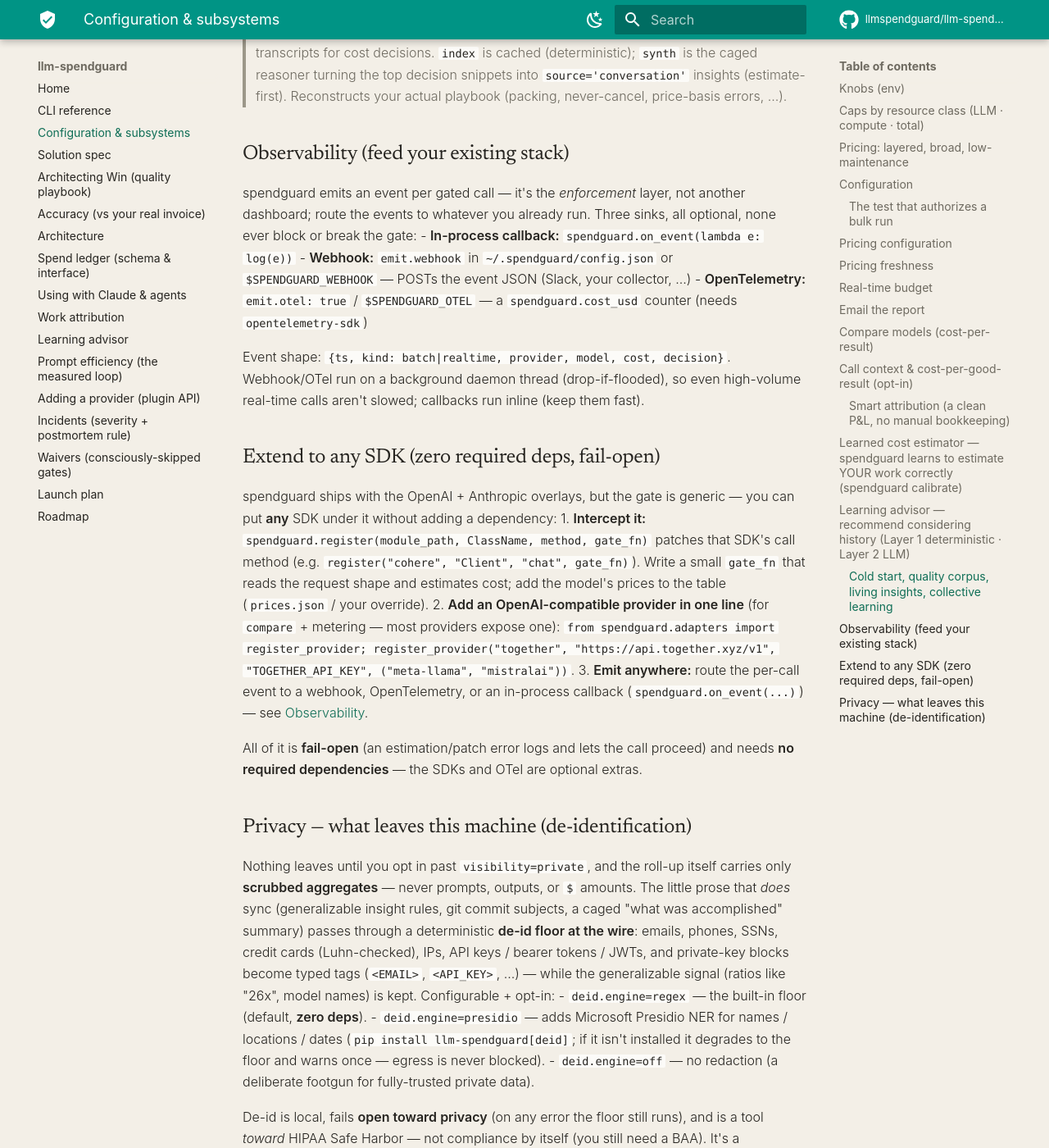
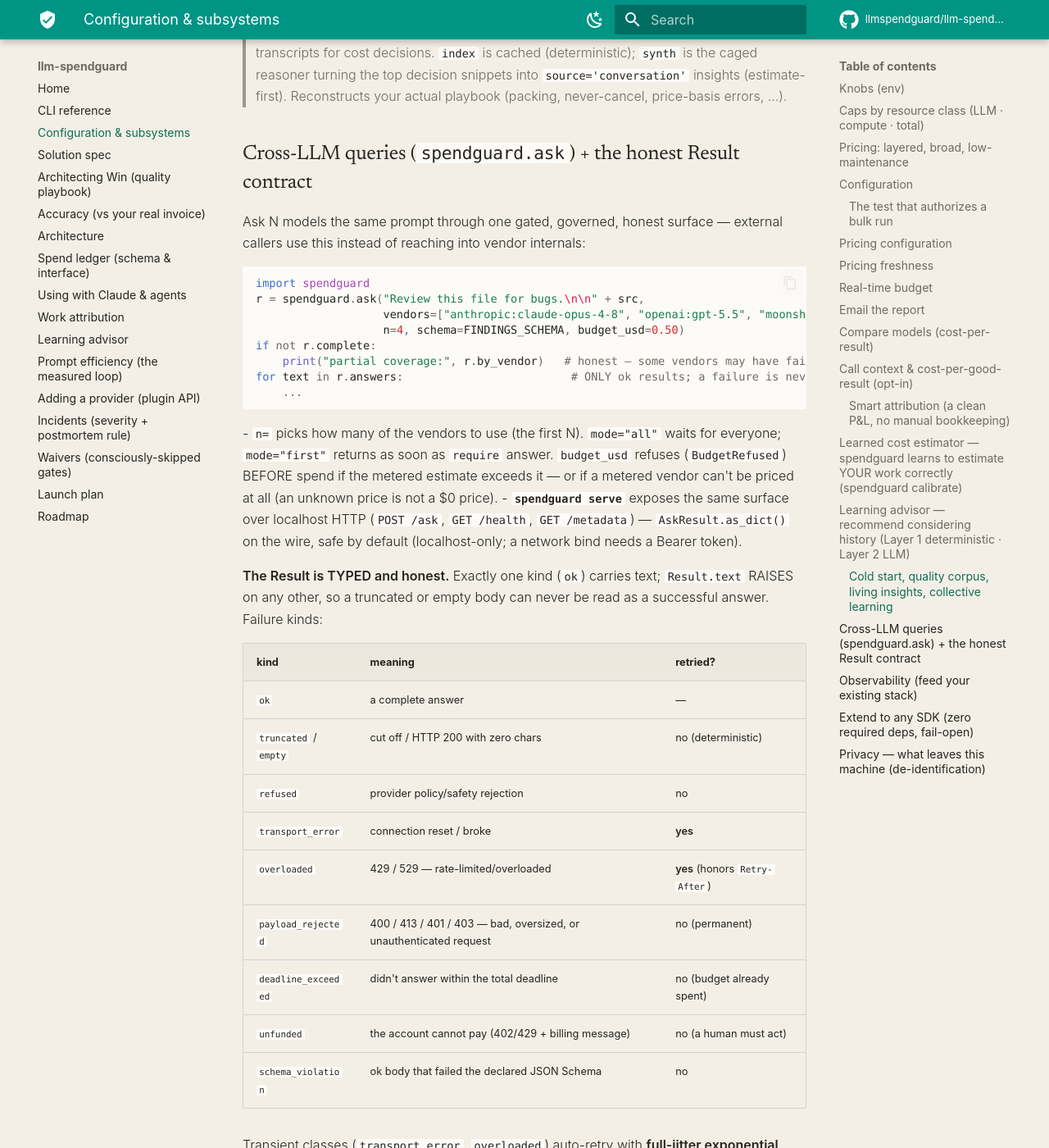
Before and after one commit to llmspendguard/llm-spendguard, an MkDocs documentation site: the page built from docs/REFERENCE.md, in a window 1280 px wide and 1400 px high, scrolled down 10774 px. Shown: the whole window at 82% size. Built offline with MkDocs 1.6.1 and Material for MkDocs 9.7.7, drawn with Linux system fonts in a browser that asks for light colours; comment, search, counter and statistics services are not loaded; some of the changed text lies outside the part shown.

Commit message:
release: 0.10.0 — document the post-0.9.0 work + bump version
Q1 (docs) + Q2 (release prep). The CHANGELOG had stopped at 0.9.0 while HEAD sat 131 commits ahead.

- CHANGELOG: a faithful [0.10.0] section — the exact-Decimal single-ledger cutover (spend_events, v6), the
  spendguard.ask / serve cross-LLM surface + dispatch governor, the 4-LLM self-review (16 HIGH + ~50 MEDIUM
  fixes), cache-aware Anthropic costing, and the honestreview full-failure-detail + taxonomy + jittered retry.
- docs/REFERENCE.md: a new "Cross-LLM queries (spendguard.ask) + the honest Result contract" section — the ask
  surface, serve, the full failure-kind table (incl. the new overloaded / payload_rejected and which auto-retry),
  and the exact failure-detail field names external consumers (honestreview) read (http_status, provider_error,
  elapsed_s, attempts, finish_reason, text_head, run_id) — a failed Result never carries text.
- pyproject: 0.9.0 -> 0.10.0 (the single version source; __init__ reads it from installed metadata).

Tagging v0.10.0 publishes to PyPI via release.yml Trusted Publishing, gated on the suite passing in CI.

Co-Authored-By: Claude Opus 4.8 <noreply@anthropic.com>

````diff
--- a/docs/REFERENCE.md
+++ b/docs/REFERENCE.md
@@ -322,6 +322,50 @@ with calls.context(intent="stage:describe", chain=job_id):
     (deterministic); `synth` is the caged reasoner turning the top decision snippets into `source='conversation'`
     insights (estimate-first). Reconstructs your actual playbook (packing, never-cancel, price-basis errors, …).
 
+## Cross-LLM queries (`spendguard.ask`) + the honest Result contract
+Ask N models the same prompt through one gated, governed, honest surface — external callers use this instead of
+reaching into vendor internals:
+
+```python
+import spendguard
+r = spendguard.ask("Review this file for bugs.\n\n" + src,
+                   vendors=["anthropic:claude-opus-4-8", "openai:gpt-5.5", "moonshot:kimi-k3", "zai:glm-5.3"],
+                   n=4, schema=FINDINGS_SCHEMA, budget_usd=0.50)
+if not r.complete:
+    print("partial coverage:", r.by_vendor)   # honest — some vendors may have failed
+for text in r.answers:                         # ONLY ok results; a failure is never in here
+    ...
+```
+- `n=` picks how many of the vendors to use (the first N). `mode="all"` waits for everyone; `mode="first"`
+  returns as soon as `require` answer. `budget_usd` refuses (`BudgetRefused`) BEFORE spend if the metered
+  estimate exceeds it — or if a metered vendor can't be priced at all (an unknown price is not a $0 price).
+- **`spendguard serve`** exposes the same surface over localhost HTTP (`POST /ask`, `GET /health`,
+  `GET /metadata`) — `AskResult.as_dict()` on the wire, safe by default (localhost-only; a network bind needs a
+  Bearer token).
+
+**The Result is TYPED and honest.** Exactly one kind (`ok`) carries text; `Result.text` RAISES on any other, so a
+truncated or empty body can never be read as a successful answer. Failure kinds:
+
+| kind | meaning | retried? |
+|---|---|---|
+| `ok` | a complete answer | — |
+| `truncated` / `empty` | cut off / HTTP 200 with zero chars | no (deterministic) |
+| `refused` | provider policy/safety rejection | no |
+| `transport_error` | connection reset / broke | **yes** |
+| `overloaded` | 429 / 529 — rate-limited/overloaded | **yes** (honors `Retry-After`) |
+| `payload_rejected` | 400 / 413 / 401 / 403 — bad, oversized, or unauthenticated request | no (permanent) |
+| `deadline_exceeded` | didn't answer within the total deadline | no (budget already spent) |
+| `unfunded` | the account cannot pay (402/429 + billing message) | no (a human must act) |
+| `schema_violation` | ok body that failed the declared JSON Schema | no |
+
+Transient classes (`transport_error`, `overloaded`) auto-retry with **full-jitter exponential backoff** bounded by
+the *total* deadline; the Result records how many `attempts` it took.
+
+**Every non-ok Result carries full failure detail** a caller can log verbatim (a failed vendor NEVER carries
+`text`): `kind`, `error` (exception class+message), `http_status`, `provider_error` (the provider's own body,
+truncated), `elapsed_s`, `attempts`, `finish_reason`, `in_tok`/`out_tok`, `text_head` (a peek at any partial
+body), `run_id`. `AskResult.as_dict()` serializes these under exactly those names.
+
 ## Observability (feed your existing stack)
 spendguard emits an event per gated call — it's the *enforcement* layer, not another dashboard; route the
 events to whatever you already run. Three sinks, all optional, none ever block or break the gate:
--- a/pyproject.toml
+++ b/pyproject.toml
@@ -4,7 +4,7 @@ build-backend = "setuptools.build_meta"
 
 [project]
 name = "llm-spendguard"
-version = "0.9.0"
+version = "0.10.0"
 description = "A pre-spend GATE + learning advisor for LLM API cost: caps every call, prices from a verified table, and learns the cheapest config that keeps quality."
 readme = "README.md"
 requires-python = ">=3.9"
````
Also changed, not shown: CHANGELOG.md (+53 -0 lines).
